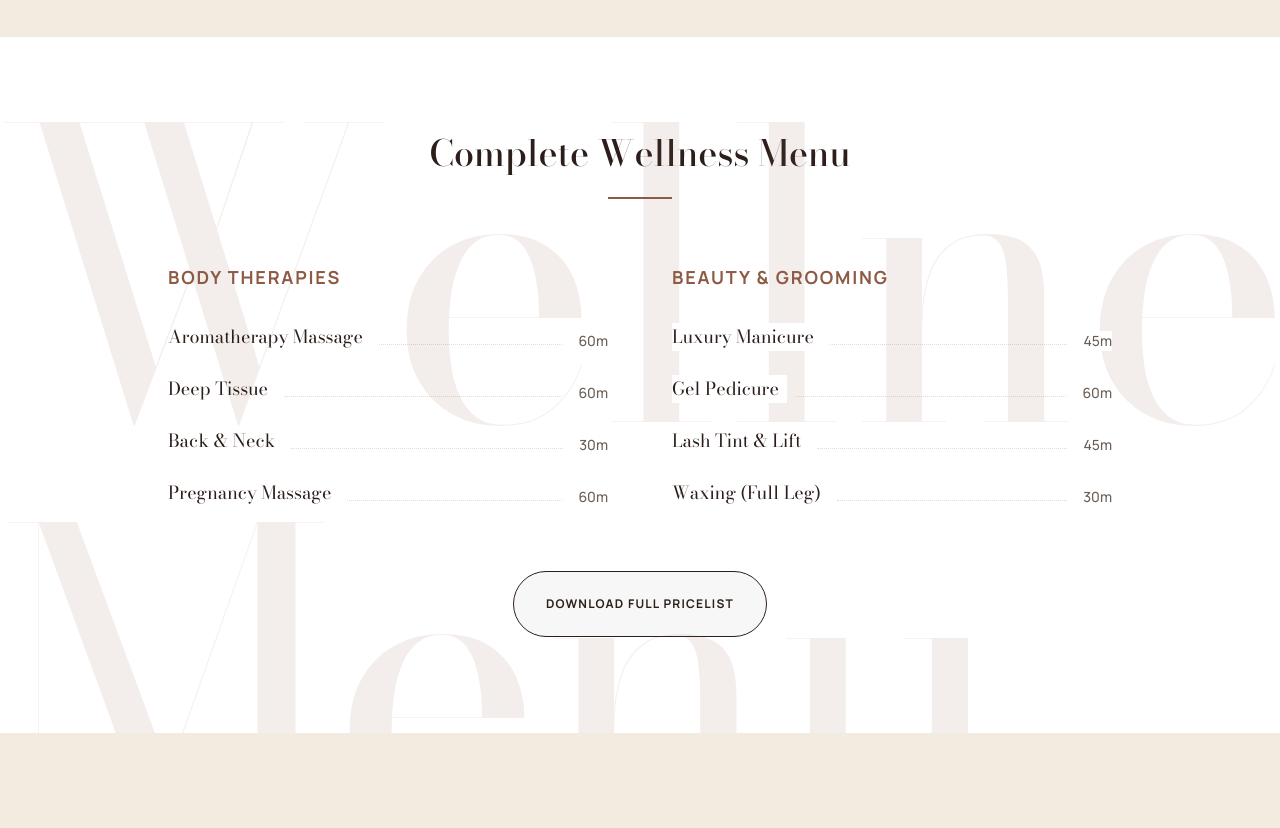
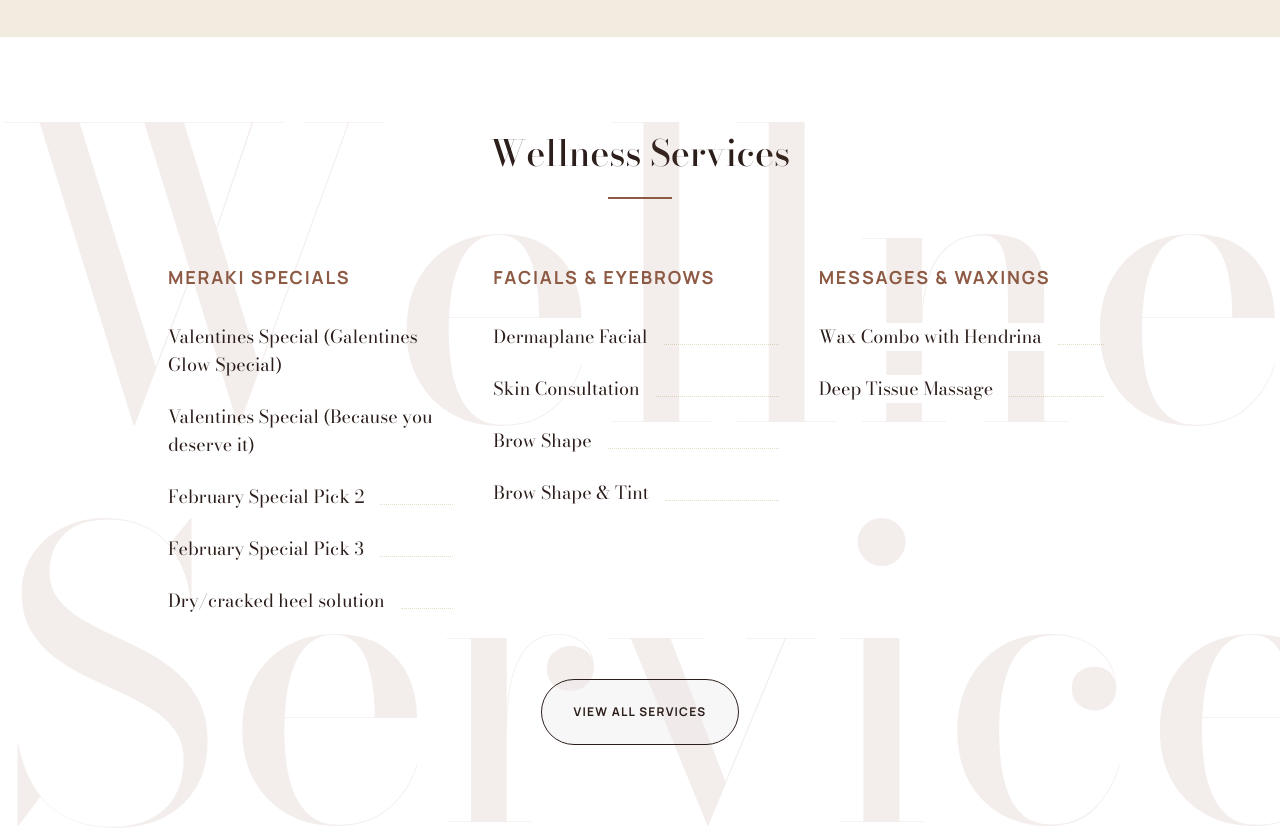
Before and after one commit to Alexandre-Cloete-Technologies/meraki-wellness, a Next.js app: page / in a window 1280 px wide. Shown: the part 9720-10548 px from the top of the page. Built offline with nearby package versions, Linux system fonts and the light colour scheme; a web font is replaced by a local one.

Commit message:
add new menu items and view services button

```diff
--- a/components/landing/about.tsx
+++ b/components/landing/about.tsx
@@ -237,7 +237,6 @@
 
          <div className="flex flex-col items-center lg:items-start gap-2 w-full lg:w-1/2">
 
-
             <h2 className="text-secondary text-5xl md:text-6xl font-serif-display font-medium leading-[1.1]">
               Excellence
 
--- a/components/landing/menu.tsx
+++ b/components/landing/menu.tsx
@@ -1,36 +1,59 @@
 import { Button } from "@/components/ui/button";
-
+import Link from 'next/link';
 export function Menu() {
+  const merakiSpecials= [
+    { name: "Valentines Special (Galentines Glow Special)" },
+    { name: "Valentines Special (Because you deserve it)" },
+    { name: "February Special Pick 2" },
+    { name: "February Special Pick 3" },
+    { name: "Dry/cracked heel solution" },
+  ]
   const bodyTherapies = [
-    { name: "Aromatherapy Massage", duration: "60m" },
-    { name: "Deep Tissue", duration: "60m" },
-    { name: "Back & Neck", duration: "30m" },
-    { name: "Pregnancy Massage", duration: "60m" },
+    { name: "Dermaplane Facial" },
+    { name: "Skin Consultation" },
+    { name: "Brow Shape" },
+    { name: "Brow Shape & Tint" },
   ];
 
   const beautyGrooming = [
-    { name: "Luxury Manicure", duration: "45m" },
-    { name: "Gel Pedicure", duration: "60m" },
-    { name: "Lash Tint & Lift", duration: "45m" },
-    { name: "Waxing (Full Leg)", duration: "30m" },
+    { name: "Wax Combo with Hendrina" },
+    { name: "Deep Tissue Massage" },
   ];
 
   return (
     <section className="bg-white py-24  relative overflow-hidden">
         <div className="absolute left-0 top-10 text-[400px] leading-none text-primary/10 font-serif-display select-none z-10">
-        Wellness <br/> Menu
+        Wellness <br/> Services
       </div>
       <div className="max-w-5xl mx-auto px-4 md:px-10">
         <div className=" mb-16">
           <h2 className="text-secondary text-center text-4xl font-serif-display font-medium">
-            Complete Wellness Menu
+             Wellness Services
           </h2>
           <div className="w-16 h-[2px] bg-primary mx-auto mt-6" />
         </div>
-        <div className="grid md:grid-cols-2 gap-x-16 gap-y-12">
+        <div className="grid lg:grid-cols-3 gap-x-8 gap-y-12">
           <div>
             <h3 className="text-primary text-lg font-bold uppercase tracking-widest mb-8 text-center md:text-left">
-              Body Therapies
+              Meraki Specials
+            </h3>
+            <ul className="space-y-6">
+              {merakiSpecials.map((item) => (
+                <li
+                  key={item.name}
+                  className="flex items-end justify-between group"
+                >
+                  <span className="text-secondary font-serif-display text-lg z-10 pr-2">
+                    {item.name}
+                  </span>
+                  <span className="flex-1 border-b border-dotted border-[#e6dec8] mb-1.5 mx-2" />
+                </li>
+              ))}
+            </ul>
+          </div>
+          <div>
+            <h3 className="text-primary text-lg font-bold uppercase tracking-widest mb-8 text-center md:text-left">
+              Facials & Eyebrows
             </h3>
             <ul className="space-y-6">
               {bodyTherapies.map((item) => (
@@ -42,16 +65,13 @@
                     {item.name}
                   </span>
                   <span className="flex-1 border-b border-dotted border-[#e6dec8] mb-1.5 mx-2" />
-                  <span className="text-text-muted font-medium z-10 pl-2 text-sm">
-                    {item.duration}
-                  </span>
                 </li>
               ))}
             </ul>
           </div>
           <div>
             <h3 className="text-primary text-lg font-bold uppercase tracking-widest mb-8 text-center md:text-left">
-              Beauty & Grooming
+              Messages & Waxings
             </h3>
             <ul className="space-y-6">
               {beautyGrooming.map((item) => (
@@ -63,21 +83,20 @@
                     {item.name}
                   </span>
                   <span className="flex-1 border-b border-dotted border-[#e6dec8] mb-1.5 mx-2" />
-                  <span className="text-text-muted font-medium bg-white z-10 pl-2 text-sm">
-                    {item.duration}
-                  </span>
                 </li>
               ))}
             </ul>
           </div>
         </div>
-        <div className="mt-16 text-center">
+          <div className="mt-16 text-center relative z-20">
+            <Link href="https://www.fresha.com/a/meraki-wellness-centre-olof-palme-windhoek-150-olof-palme-street-ji8kw0cw/booking?employeeId=4889993&back=%2Fp%2Fhendrina-nghifitikeko-5979906&cartId=2eff4fce-1904-4121-b493-fd887cdb1c0c" target="_blank" rel="noopener noreferrer">
               <Button
                 variant="outline"
-            className="border-secondary text-secondary hover:bg-secondary hover:text-white px-8 py-6 rounded-full text-xs font-bold uppercase tracking-widest transition-all h-auto"
+                className="border-secondary text-secondary hover:bg-secondary hover:text-white px-8 py-6 rounded-full text-xs font-bold uppercase tracking-widest transition-all h-auto cursor-pointer"
               >
-            Download Full Pricelist
+                View All Services
               </Button>
+            </Link>
           </div>
       </div>
     </section>
```
Lines whose indentation alone changed are shown as unchanged.
